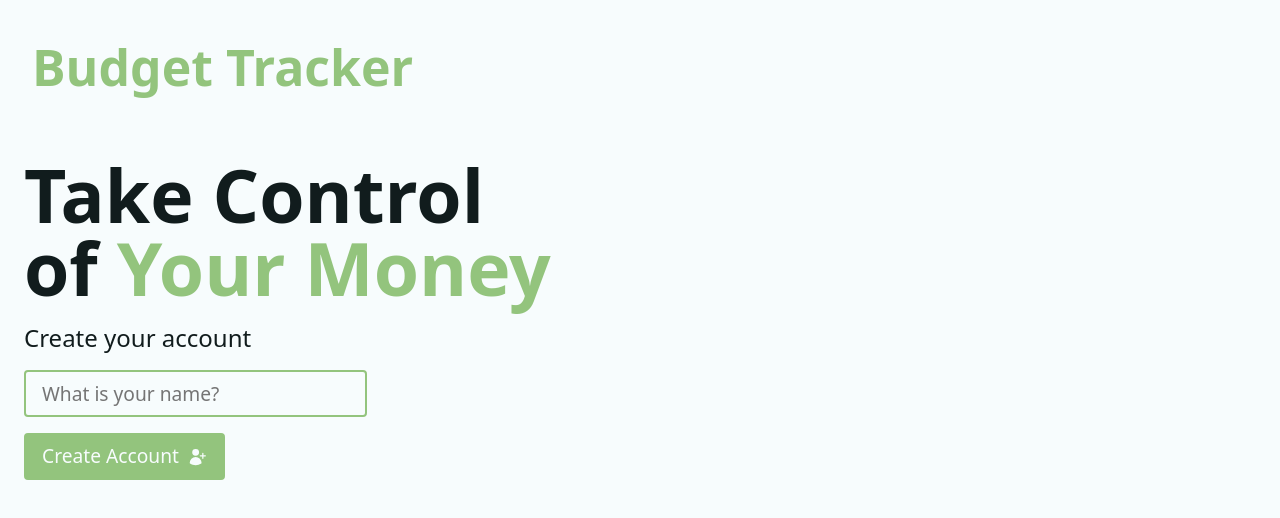
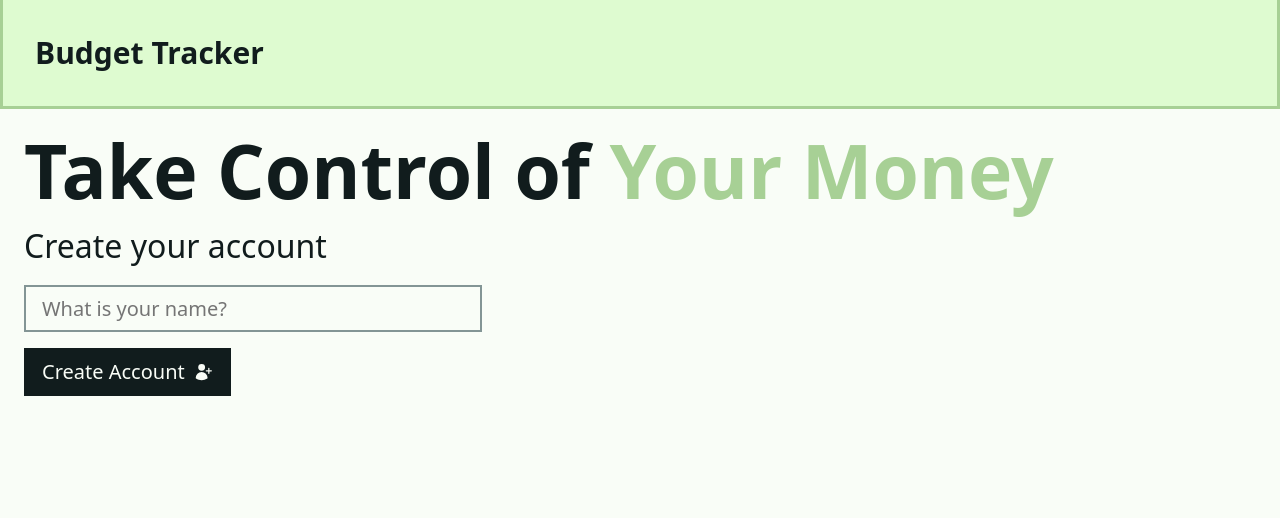
Before and after one commit to Rhy2468/Budgeting-App, a React (Vite) app in the folder react-router-budget-app/: page / in a window 1280 px wide. Shown: the top 518 px of the page. Built offline with nearby package versions, Linux system fonts and the light colour scheme.

Commit message:
- Resolved issue and finished project. need to host website/app - redesigned website

```diff
--- a/react-router-budget-app/src/components/ExpenseItem.jsx
+++ b/react-router-budget-app/src/components/ExpenseItem.jsx
@@ -14,7 +14,10 @@ const ExpenseItem = ({expense}) => {
         <>
             <td>{expense.name}</td>
             <td>{formatCurrency(expense.amount)}</td>
-            <td>{budget.name}</td>
+            <td><Link
+                to={`/budget/${budget.id}`}
+                >{budget.name}
+                </Link></td>
             <td>{formatDate(expense.createdAt)}</td>
             <td>
                 <fetcher.Form method="post">
--- a/react-router-budget-app/src/components/Table.jsx
+++ b/react-router-budget-app/src/components/Table.jsx
@@ -1,6 +1,6 @@
 import ExpenseItem from "./ExpenseItem"
 
-const Table = ({expenses}) => {
+const Table = ({expenses, showBudget = true}) => {
     return (
         <div className="Table">
             <table>
@@ -17,9 +17,7 @@ const Table = ({expenses}) => {
                     {
                         expenses.map((expense) => (
                             <tr key={expense.id}>
-
                                 <ExpenseItem expense={expense}/>
-
                             </tr>
                         ))
                     }
--- a/react-router-budget-app/src/helpers.js
+++ b/react-router-budget-app/src/helpers.js
@@ -10,7 +10,6 @@ export const createBudget = ({name, amount}) => {
         name : name,
         createAt: Date.now(),
         amount: +amount,
-        color: generateRandomColor()
     }
 
     const existingBudgets = fetchData("budgets") ?? [];
--- a/react-router-budget-app/src/index.css
+++ b/react-router-budget-app/src/index.css
@@ -1,4 +1,3 @@
-/* ⚠️ CSS optimized for the tutorial, not for expanding to a larger site. ⚠️ */
 
 *,
 *::before,
@@ -19,23 +18,14 @@ svg {
 }
 
 :root {
-  /* fonts */
-  --fs-200: clamp(0.78rem, calc(0.71rem + 0.35vw), 0.96rem);
-  --fs-300: clamp(0.94rem, calc(0.84rem + 0.51vw), 1.2rem);
-  --fs-400: clamp(1.13rem, calc(0.98rem + 0.73vw), 1.5rem);
-  --fs-500: clamp(1.94rem, calc(1.56rem + 1.92vw), 2.93rem);
-  --fs-600: clamp(2.8rem, calc(2.11rem + 3.47vw), 4.58rem);
-  --lh-1: 1;
-  --lh-1-1: 1.1;
-  --lh-1-4: 1.4;
 
   /* colors */
-  --accent: 183 74% 44%;
-  --bkg: 190 60% 98%;
+  --accent: 101.41 38% 70%;
+  --bkg: 101 60% 98%;
   --text: 185 26% 9%;
   --muted: 183 8% 55%;
-  --light: 180 14% 85%;
-  --warning: 4 66% 63%;
+  --light: 101.41 38% 90%;
+  --warning: 101.41 38% 20%;
 
   /* utils */
   --space-xs: 8px;
@@ -43,12 +33,6 @@ svg {
   --space-md: 24px;
   --space-lg: 32px;
   --space-xl: 40px;
-  --content-sm: 40ch;
-  --content: 60ch;
-  --round-sm: 4px;
-  --round-md: 10px;
-  --round-lg: 25px;
-  --round-full: 100vmax;
 
   /* toast customizations */
   --toastify-color-success: hsl(var(--accent));
@@ -57,14 +41,11 @@ svg {
 body {
   font-family: system-ui, -apple-system, BlinkMacSystemFont, "Segoe UI", Roboto,
     Oxygen, Ubuntu, Cantarell, "Open Sans", "Helvetica Neue", sans-serif;
-  font-size: var(--fs-400);
-  line-height: var(--lh-1-4);
+  font-size: var(--space-lg);
+  line-height: 1.4;
   font-weight: 400;
   font-synthesis: none;
   text-rendering: optimizeLegibility;
-  -webkit-font-smoothing: antialiased;
-  -moz-osx-font-smoothing: grayscale;
-  -webkit-text-size-adjust: 100%;
   background-color: hsl(var(--bkg));
   color: hsl(var(--text));
 }
@@ -78,62 +59,50 @@ h4,
 h5,
 h6 {
   font-weight: bold;
-  line-height: var(--lh-1);
+  line-height: 1;
 }
 
 h1,
 .h1 {
-  font-size: var(--fs-600);
+  font-size: 75px;
 }
 
 h2,
 .h2 {
-  font-size: var(--fs-500);
+  font-size: 55px;
 }
 
 h3,
 .h3 {
-  font-size: var(--fs-400);
+  font-size: 35px;
 }
 
 small {
-  font-size: var(--fs-200);
-  line-height: var(--lh-1);
+  font-size: 16px;
+  line-height: 1;
 }
 
 p {
-  max-width: var(--content);
+  max-width: max-content;
 }
 
 /* color utils */
 
 .accent {
-  color: 	#93c47d;
+  color: hsl(var(--accent));
 }
 
 .muted {
-  color: 	#93c47d;
+  color: hsl(var(--muted));
 }
 
 /* links and buttons */
 
 :where(a, .btn) {
-  --color: 	#93c47d;
-  --backdrop: 	#93c47d;
+  --color: hsl(var(--text));
+  --backdrop: hsl(var(--accent));
   font: inherit;
-  color: 	#93c47d;
-  border-radius: var(--round-sm);
-  -webkit-transition: -webkit-box-shadow 300ms
-    cubic-bezier(0.075, 0.82, 0.165, 1);
-  transition: -webkit-box-shadow 300ms cubic-bezier(0.075, 0.82, 0.165, 1);
-  -o-transition: box-shadow 300ms cubic-bezier(0.075, 0.82, 0.165, 1);
-  -webkit-transition: -webkit-box-shadow 300ms
-    cubic-bezier(0.075, 0.82, 0.165, 1);
-  transition: box-shadow 300ms cubic-bezier(0.075, 0.82, 0.165, 1);
-  transition: box-shadow 300ms cubic-bezier(0.075, 0.82, 0.165, 1),
-    -webkit-box-shadow 300ms cubic-bezier(0.075, 0.82, 0.165, 1);
-  transition: box-shadow 300ms cubic-bezier(0.075, 0.82, 0.165, 1),
-    -webkit-box-shadow 300ms cubic-bezier(0.075, 0.82, 0.165, 1);
+  color: var(--color);
 }
 
 :where(a, .btn):focus {
@@ -151,27 +120,22 @@ p {
   color: var(--color);
   padding: var(--space-xs) var(--space-sm);
   border: 2px solid var(--backdrop);
-  font-size: var(--fs-300);
+  font-size: 20px;
   text-decoration: none;
-  display: -webkit-box;
-  display: -ms-flexbox;
   display: flex;
-  -webkit-box-align: center;
-  -ms-flex-align: center;
   align-items: center;
   gap: var(--space-xs);
-  max-width: -webkit-fit-content;
-  max-width: -moz-fit-content;
   max-width: fit-content;
   cursor: pointer;
 }
 
 :where(.btn):is(:hover, :focus-visible) {
   background-color: var(--backdrop);
+  color: var(--color);
 }
 
 :where(.btn--dark) {
-  --backdrop: 	#93c47d;
+  --backdrop: hsl(var(--text));
 }
 
 :where(.btn--outline) {
@@ -187,13 +151,13 @@ p {
 }
 
 :where(.btn--warning) {
-  --backdrop: #93c47d/0.1;
-  border: 2px solid #93c47d;
-  --color: #93c47d;
+  --backdrop: hsl(var(--warning) / 0.1);
+  border: 2px solid hsl(var(--warning));
+  --color: hsl(var(--warning));
 }
 
 :where(.btn--warning):is(:hover, :focus-visible) {
-  --backdrop: #93c47d;
+  --backdrop: hsl(var(--warning));
   --color: hsl(var(--bkg));
 }
 
@@ -204,64 +168,45 @@ p {
 /* utility layouts */
 
 .flex-lg {
-  display: -webkit-box;
-  display: -ms-flexbox;
   display: flex;
-  -ms-flex-wrap: wrap;
   flex-wrap: wrap;
-  -webkit-box-align: start;
-  -ms-flex-align: start;
   align-items: start;
   gap: var(--space-lg);
 }
 
 .flex-md {
-  display: -webkit-box;
-  display: -ms-flexbox;
   display: flex;
-  -ms-flex-wrap: wrap;
   flex-wrap: wrap;
-  -webkit-box-align: start;
-  -ms-flex-align: start;
   align-items: start;
   gap: var(--space-md);
 }
 
 .flex-sm {
-  display: -webkit-box;
-  display: -ms-flexbox;
   display: flex;
-  -ms-flex-wrap: wrap;
   flex-wrap: wrap;
-  -webkit-box-align: start;
-  -ms-flex-align: start;
   align-items: start;
   gap: var(--space-sm);
 }
 
 .grid-lg {
-  display: -ms-grid;
   display: grid;
   gap: var(--space-lg);
   width: 100%;
 }
 
 .grid-md {
-  display: -ms-grid;
   display: grid;
   gap: var(--space-md);
   width: 100%;
 }
 
 .grid-sm {
-  display: -ms-grid;
   display: grid;
   gap: var(--space-sm);
   width: 100%;
 }
 
 .grid-xs {
-  display: -ms-grid;
   display: grid;
   gap: var(--space-xs);
   width: 100%;
@@ -273,10 +218,8 @@ p {
 
 /* main layout */
 .layout {
-  display: -ms-grid;
   display: grid;
   min-height: 100vh;
-  -ms-grid-rows: auto 1fr auto;
   grid-template-rows: auto 1fr auto;
 }
 
@@ -289,35 +232,27 @@ main {
   width: 100%;
   padding: var(--space-md) var(--space-md) var(--space-xl);
   margin-inline: auto;
-  display: -ms-grid;
   display: grid;
   place-items: start;
 }
 
 /* navbar */
 nav {
-  display: -webkit-box;
-  display: -ms-flexbox;
   display: flex;
-  -webkit-box-pack: justify;
-  -ms-flex-pack: justify;
   justify-content: space-between;
-  -webkit-box-align: center;
-  -ms-flex-align: center;
   align-items: center;
   width: 100%;
   padding: var(--space-md);
   max-width: 1500px;
   margin-inline: auto;
-  font-size: 50px;
+  border: 3px solid hsl(var(--accent));
+  border-top: 0px;
+  font-size: 30px;
+  background-color: hsl(101 85% 90%);
 }
 
 nav a {
-  display: -webkit-box;
-  display: -ms-flexbox;
   display: flex;
-  -webkit-box-align: center;
-  -ms-flex-align: center;
   align-items: center;
   gap: var(--space-xs);
   padding: var(--space-xs);
@@ -333,7 +268,7 @@ nav a {
 
 /* forms */
 label {
-  font-size: var(--fs-300);
+  font-size: 25px;
   font-weight: bold;
 }
 
@@ -341,10 +276,9 @@ input,
 select {
   width: 100%;
   font: inherit;
-  font-size: var(--fs-300);
+  font-size: 20px;
   background-color: hsl(var(--bkg));
-  border: 2px solid 	#93c47d;
-  border-radius: var(--round-sm);
+  border: 2px solid hsl(var(--muted));
   padding: var(--space-xs) var(--space-sm);
   height: 100%;
   -webkit-transition: -webkit-box-shadow 300ms
@@ -362,8 +296,9 @@ select {
 
 :is(input, select):focus {
   outline: none;
-  border-color: #93c47d;
-  box-shadow: 0 0 0 1px #93c47d;
+  border-color: hsl(var(--accent));
+  -webkit-box-shadow: 0 0 0 1px hsl(var(--accent));
+  box-shadow: 0 0 0 1px hsl(var(--accent));
 }
 
 /* Intro */
@@ -388,14 +323,12 @@ select {
 }
 
 .intro div {
-  display: -ms-grid;
   display: grid;
   gap: var(--space-sm);
-  max-width: var(--content-sm);
+  max-width: max-content;
 }
 
 .intro form {
-  display: -ms-grid;
   display: grid;
   gap: var(--space-sm);
   max-width: 25ch;
@@ -403,7 +336,6 @@ select {
 
 /* dashboard */
 .dashboard {
-  display: -ms-grid;
   display: grid;
   gap: var(--space-lg);
   place-items: start;
@@ -412,135 +344,87 @@ select {
 
 /* form */
 .form-wrapper {
-  -webkit-box-flex: 1;
-  -ms-flex: 1 1 48%;
   flex: 1 1 48%;
-  max-width: 800px;
+  width: 1000px;
   position: relative;
-  display: -ms-grid;
   display: grid;
   gap: var(--space-sm);
-  background-color: var(--bkg);
+  background-color: hsl(101 85% 85%);
   padding: var(--space-xl);
-  -webkit-box-shadow: 0.25em 0.3em 1em hsl(var(--muted) / 0.2);
-  box-shadow: 0.25em 0.3em 1em hsl(var(--muted) / 0.2);
-  border-color: 	#93c47d;
-}
-
-.form-wrapper::before {
-  content: "";
-  position: absolute;
-  inset: 0.55rem;
-  border: 2px dashed 	#93c47d;
-  z-index: -1;
+  box-shadow: 3px 3px 1px hsl(var(--muted) / 0.2);
+  border-top: 3px solid white;
+  border-left: 3px solid white;
+  border-right: 3px solid hsl(var(--bkg));
+  border-bottom: 3px solid hsl(var(--bkg));
 }
 
 .expense-inputs {
-  display: -webkit-box;
-  display: -ms-flexbox;
   display: flex;
   gap: var(--space-md);
 }
 
 @media screen and (max-width: 725px) {
   .expense-inputs {
-    -ms-flex-wrap: wrap;
     flex-wrap: wrap;
   }
 }
 
 /* budgets */
 .budgets {
-  display: -webkit-box;
-  display: -ms-flexbox;
   display: flex;
-  -ms-flex-wrap: wrap;
   flex-wrap: wrap;
   gap: var(--space-md);
 }
 
 .budget {
   --backdrop: var(--accent);
-  display: -ms-grid;
   display: grid;
-  -webkit-box-flex: 1;
-  -ms-flex: 1 1 32.2%;
   flex: 1 1 32.2%;
   max-width: 600px;
-  -webkit-box-shadow: 0.25em 0.3em 1em hsl(var(--muted) / 0.2);
-  box-shadow: 0.25em 0.3em 1em hsl(var(--muted) / 0.2);
+  box-shadow: 1px 3px 1px hsl(var(--muted) / 0.2);
   background-color: var(--bkg);
-  border: 3px solid 	#93c47d;
+  border: 3px solid hsl(var(--backdrop));
   padding: calc(var(--space-md) / 1.5) calc(var(--space-md) / 1.2);
   gap: var(--space-sm);
   text-decoration: none;
+  color: hsl(var(--backdrop));
 }
 
 .budget > .flex-sm {
   padding-top: var(--space-sm);
-  display: -webkit-box;
-  display: -ms-flexbox;
   display: flex;
-  -webkit-box-pack: center;
-  -ms-flex-pack: center;
   justify-content: center;
 }
 
 .progress-text {
-  display: -webkit-box;
-  display: -ms-flexbox;
   display: flex;
-  -webkit-box-align: center;
-  -ms-flex-align: center;
   align-items: center;
-  -webkit-box-pack: justify;
-  -ms-flex-pack: justify;
   justify-content: space-between;
   gap: var(--space-lg);
 }
 
-.progress-text :nth-child(2) {
-  text-align: right;
-}
 
-.progress-text:nth-of-type(2) :nth-child(2) {
-  color: hsl(var(--muted));
-}
 
 progress {
-  -webkit-appearance: none;
-  -moz-appearance: none;
   appearance: none;
   border: none;
   width: 100%;
   height: var(--space-sm);
+  border-radius: 100vmax;
   overflow: hidden;
-  -webkit-transition: all 500ms cubic-bezier(0.075, 0.82, 0.165, 1);
-  -o-transition: all 500ms cubic-bezier(0.075, 0.82, 0.165, 1);
-  transition: all 500ms cubic-bezier(0.075, 0.82, 0.165, 1);
 }
 
 progress[value]::-webkit-progress-bar {
   background-color: hsl(var(--light));
 }
 
-progress[value]::-moz-progress-bar {
-  -moz-transition: all 500ms cubic-bezier(0.075, 0.82, 0.165, 1);
-  transition: all 500ms cubic-bezier(0.075, 0.82, 0.165, 1);
+progress[value]::-webkit-progress-value {
   background-color: hsl(var(--backdrop));
-}
-
-progress[value]::-webkit-progress-value {
-  background-color: 	#93c47d;
-  -webkit-transition: all 500ms cubic-bezier(0.075, 0.82, 0.165, 1);
 }
 
 /* error pages */
 .error {
-  -ms-grid-row-align: center;
-  -ms-grid-column-align: center;
   place-self: center;
-  display: -ms-grid;
   display: grid;
   place-items: center;
   place-content: center;
@@ -556,13 +440,15 @@ progress[value]::-webkit-progress-value {
 
 table {
   width: 100%;
-  background-color: #d9ead3;
 }
 
+tr:nth-child(odd) {
+  background-color: hsl(var(--accent) / 0.04);
+}
 
 td {
   border: none;
-  font-size: var(--fs-200);
+  font-size: 20px;
 }
 
 thead > tr:nth-child(odd) {
@@ -583,10 +469,10 @@ table a {
   text-decoration: none;
   color: hsl(var(--bkg));
   background-color: hsl(var(--accent));
-  padding: var(--space-xs) var(--space-sm);
+  padding: 10px;
 }
 
 /* toast */
 .Toastify__toast-body {
-  font-size: var(--fs-300);
+  font-size: 20px;
 }
--- /dev/null
+++ b/react-router-budget-app/src/pages/BudgetPage.jsx
@@ -0,0 +1,86 @@
+import { useLoaderData } from "react-router-dom";
+import {createExpense, deleteItem, getAllMatchingItems } from "../helpers";
+import BudgetItem from "../components/BudgetItem";
+import AddExpenseForm from "../components/AddExpenseForm";
+import Table from "../components/Table";
+import { toast } from "react-toastify";
+//loader
+export async function budgetLoader({ params }) {
+    const budget = await getAllMatchingItems({
+      category: "budgets",
+      key: "id",
+      value: params.id,
+    })[0];
+
+    const expenses = await getAllMatchingItems({
+      category: "expenses",
+      key: "budgetId",
+      value: params.id,
+    });
+
+    if (!budget) {
+      throw new Error("Budget does not exist");
+    }
+
+    return {budget, expenses};
+}
+
+//action
+export async function budgetAction({ request }) {
+    const data = await request.formData();
+    const {_action, ...values} = Object.fromEntries(data)
+
+    if (_action === "deleteExpense"){
+        try{
+            // create expense
+            deleteItem({
+                key: "expenses",
+                id: values.expenseId,
+            });
+            return toast.success("Expense Deleted")
+        } catch(e){
+            throw new Error("Problem deleting item")
+        }
+    }
+
+    if (_action === "createExpense"){
+        try{
+            // create expense
+            createExpense({
+                name: values.newExpense,
+                amount: values.newExpenseAmount,
+                budgetId: values.newExpenseBudget
+            })
+            return toast.success("New Expense Created")
+        } catch(e){
+            throw new Error("Problem Creating Expense")
+        }
+    }
+}
+
+
+const BudgetPage = () => {
+    const {budget, expenses} = useLoaderData();
+    return (
+        <div className="grid-lg">
+            <h1 className="h2">
+                <span className="accent">{budget.name} </span>
+                 Overview
+            </h1>
+            <div className="flex-lg">
+                <BudgetItem budget={budget} showDelete = {true}/>
+                <AddExpenseForm budgets={[budget]}/>
+            </div>
+            {
+                expenses && expenses.length > 0 && (
+                    <div className="grid-md">
+                        <h2><span className="accent">Expenses</span></h2>
+                        <Table expenses={expenses} />
+                    </div>
+
+                )
+            }
+        </div>
+    )
+};
+export default BudgetPage;
--- a/react-router-budget-app/src/pages/Dashboard.jsx
+++ b/react-router-budget-app/src/pages/Dashboard.jsx
@@ -61,7 +61,7 @@ export async function dashboardAction({request}){
             })
             return toast.success("New Expense Created")
         } catch(e){
-            throw new Error("Problem Creating Budget")
+            throw new Error("Problem Creating Expense")
         }
     }
 
```
Also changed, not shown: react-router-budget-app/src/App.jsx (+16 -0 lines), react-router-budget-app/src/components/BudgetItem.jsx (+30 -3 lines), react-router-budget-app/src/assets/logomark.svg (deleted), 1 other file (tests, documents, lock files or other folders).
